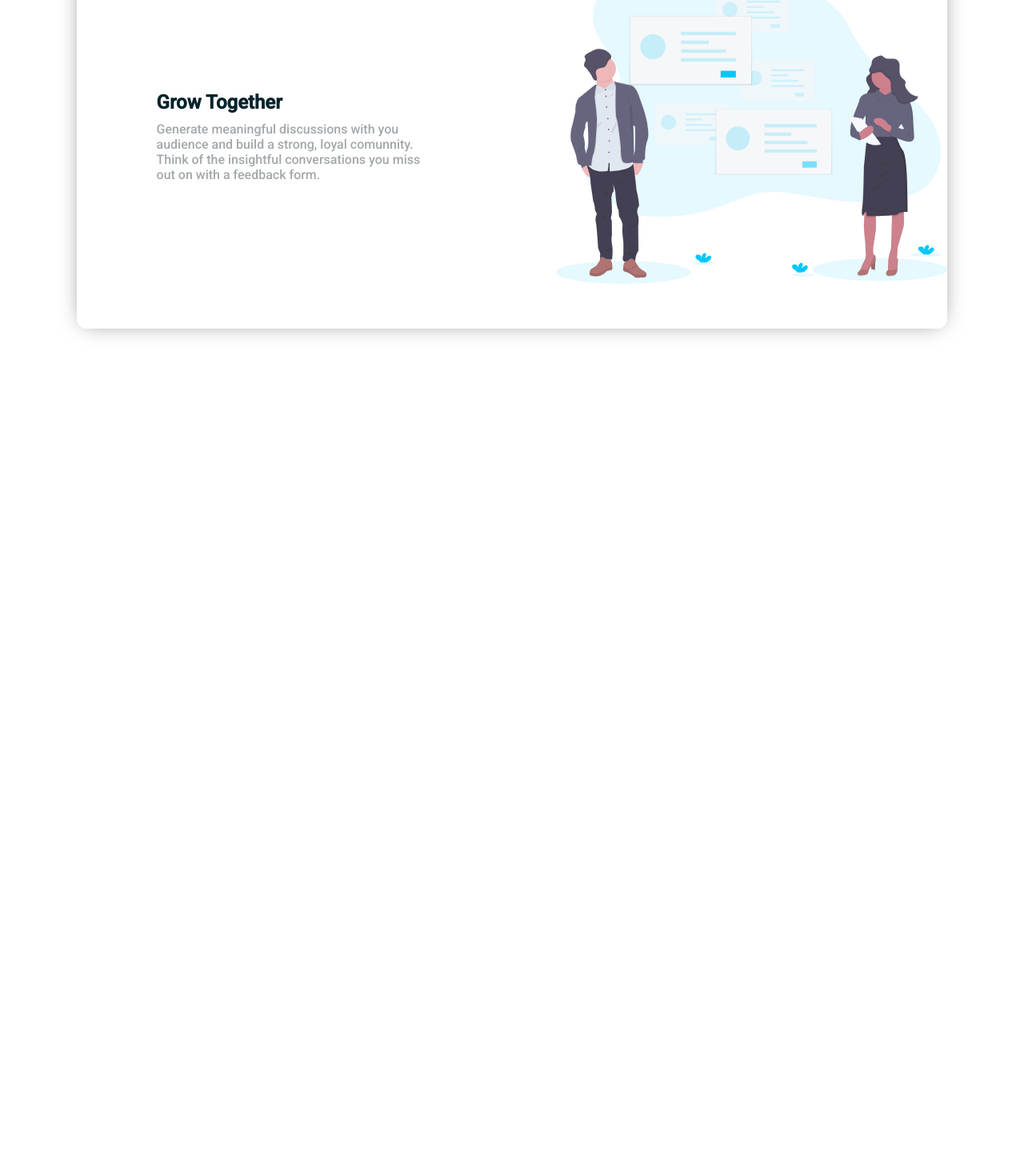
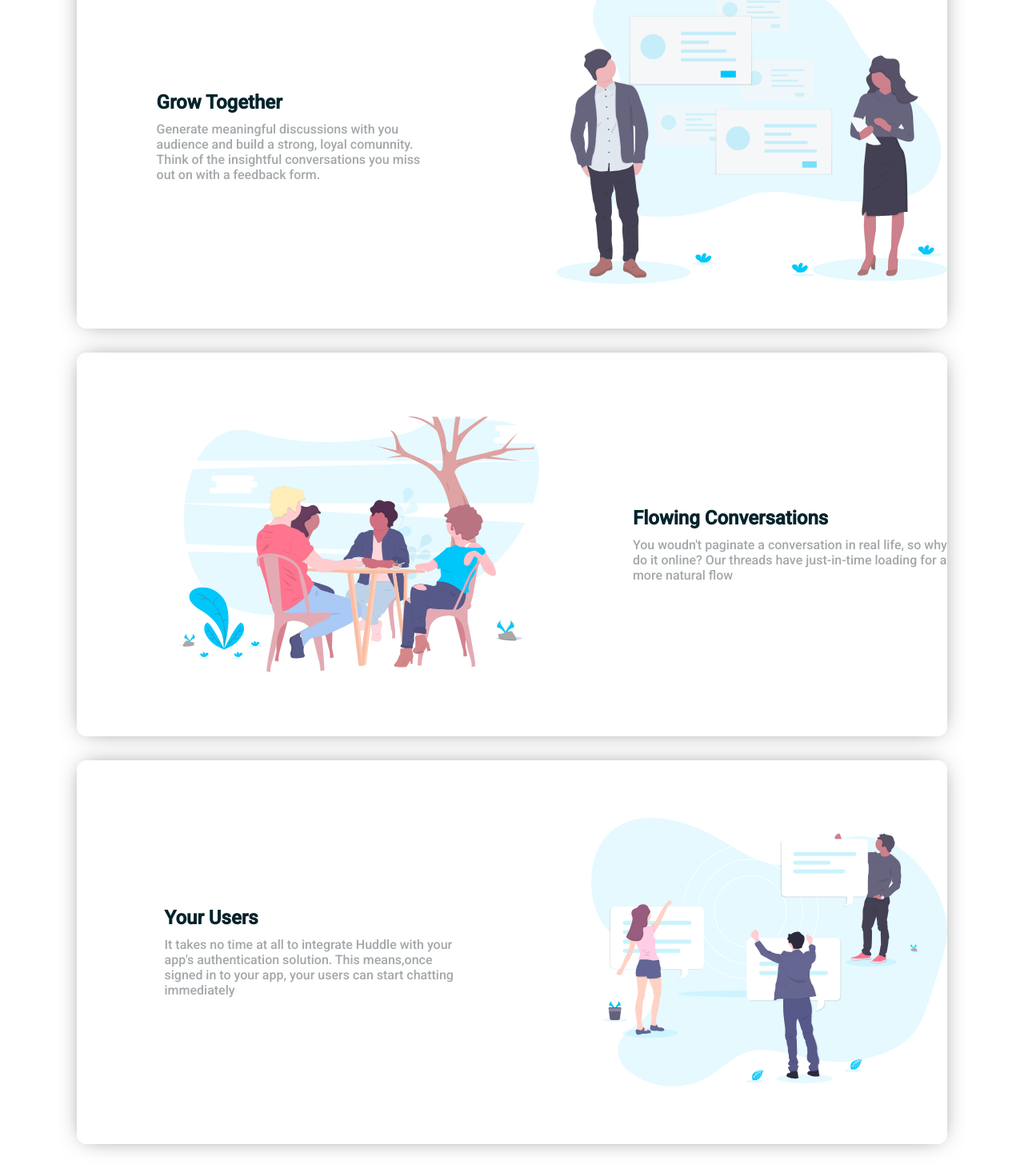
Before and after one commit to PedroNB10/DevClub-Projects, a plain HTML site: page Projeto entre Partners/Projeto_02/index.html in a window 1280 px wide. Shown: the part 1045-2506 px from the top of the page at 80% size. Before the commit the page ends 1756 px from the top, so only its background shows below. Drawn offline with Linux system fonts and the light colour scheme.

Commit message:
terceiro e quarto container info estilizados

```diff
--- a/Projeto entre Partners/Projeto_02/index.html
+++ b/Projeto entre Partners/Projeto_02/index.html
@@ -38,7 +38,7 @@
     </div>
 
     <div class="first-info-container">
-        <div class="text-inside-box">
+        <div class="first-text-inside-box">
             <h2 class="title-default">Grow Together</h2>
 
             <p class="text-default">Generate meaningful discussions with you audience and build a strong, loyal comunnity. Think of the insightful conversations you miss out on with a feedback form.</p>
@@ -46,10 +46,37 @@
         </div>
         <img class="image-grow-together" src="./images/illustration-grow-together.svg" alt="">
 
-        <div>
 
 
+    </div>
+
+
+    <div class="second-info-container">
+
+        <img class="image-flowing-conversations" src="./images/illustration-flowing-conversation.svg" alt="">
+        <div class="second-text-inside-box">
+            <h2 class="title-default">Flowing Conversations</h2>
+
+            <p class="text-default">You woudn't paginate a conversation in real life, so why do it online? Our threads have just-in-time loading for a more natural flow</p>
+
         </div>
+
+
+
+
+    </div>
+
+
+    <div class="third-info-container">
+        <div class="third-text-inside-box">
+            <h2 class="title-default">Your Users</h2>
+
+            <p class="text-default">It takes no time at all to integrate Huddle with your app's authentication solution. This means,once signed in to your app, your users can start chatting immediately</p>
+
+        </div>
+        <img class="image-your-users" src="./images/illustration-your-users.svg" alt="">
+
+
 
     </div>
 
@@ -58,5 +85,7 @@
 
 
 
+
+
 </body>
 </html>
--- a/Projeto entre Partners/Projeto_02/style.css
+++ b/Projeto entre Partners/Projeto_02/style.css
@@ -165,14 +165,90 @@ width: 40vw;
     box-shadow: 0px 0px 29px -9px rgba(0,0,0,0.59);
     -webkit-box-shadow: 0px 0px 29px -9px rgba(0,0,0,0.59);
     -moz-box-shadow: 0px 0px 29px -9px rgba(0,0,0,0.59);
-    margin-bottom: 300px;
+    margin-bottom: 30px;/*separa os containers de informação*/
 }
 
-.text-inside-box{
+.first-text-inside-box{
     display: flex;/* deixa as coisas dentro do container uma do lado da outra*/
     flex-direction: column;
     justify-content: center;
 }
+
+
+
+.image-grow-together{
+height: 50vh;
+padding-left: 13vw;
+padding-top: 3vh;
+
+}
+
+.second-info-container{
+
+    margin: auto;
+    display: flex;
+    width: 85vw;
+    height: 60vh;
+    background-color: rgb(255, 255, 255);
+    border-radius: 12px;
+    box-shadow: 0px 0px 29px -9px rgba(0,0,0,0.59);
+    -webkit-box-shadow: 0px 0px 29px -9px rgba(0,0,0,0.59);
+    -moz-box-shadow: 0px 0px 29px -9px rgba(0,0,0,0.59);
+    margin-bottom: 30px;/*separa os containers de informação*/
+}
+
+.image-flowing-conversations{
+    height: 40vh;
+    padding-left: 10vw;
+    padding-top: 10vh;
+
+
+
+    }
+
+    .second-text-inside-box{
+        display: flex;/* deixa as coisas dentro do container uma do lado da outra*/
+        flex-direction: column;
+        justify-content: center;
+    }
+
+
+
+    .third-info-container{
+
+        margin: auto;
+        display: flex;
+        width: 85vw;
+        height: 60vh;
+        background-color: rgb(255, 255, 255);
+        border-radius: 12px;
+        box-shadow: 0px 0px 29px -9px rgba(0,0,0,0.59);
+        -webkit-box-shadow: 0px 0px 29px -9px rgba(0,0,0,0.59);
+        -moz-box-shadow: 0px 0px 29px -9px rgba(0,0,0,0.59);
+        margin-bottom: 30px;/*separa os containers de informação*/
+    }
+
+    .third-text-inside-box{
+        display: flex;/* deixa as coisas dentro do container uma do lado da outra*/
+        flex-direction: column;
+        justify-content: center;
+    }
+
+
+
+    .image-your-users{
+    height: 42vh;
+    padding-left: 13vw;
+    padding-top: 9vh;
+
+    }
+
+
+
+
+
+
+    /*default patterns:*/
 
     .title-default{
 
@@ -190,10 +266,3 @@ width: 40vw;
         max-width: 550px; /*tamanho q ocupa na linha*/
 
     }
-
-.image-grow-together{
-height: 50vh;
-padding-left: 13vw;
-padding-top: 3vh;
-
-}
```
Also changed, not shown: Projeto entre Partners/Projeto_02/images/illustration-flowing-conversation.svg (renamed from Projeto entre Partners/Projeto_02/illustration-flowing-conversation.svg), Projeto entre Partners/Projeto_02/images/illustration-your-users.svg (renamed from Projeto entre Partners/Projeto_02/illustration-your-users.svg). Lines whose indentation alone changed are shown as unchanged.
